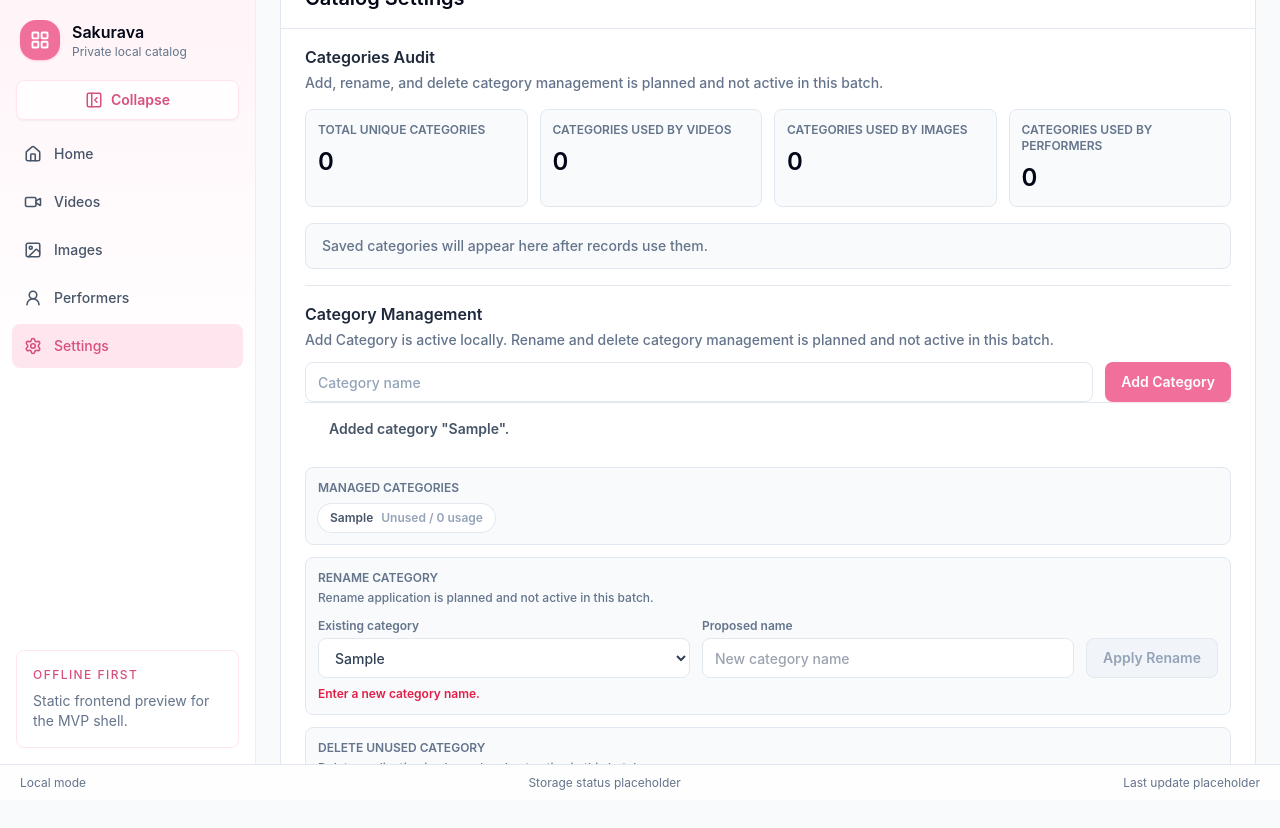
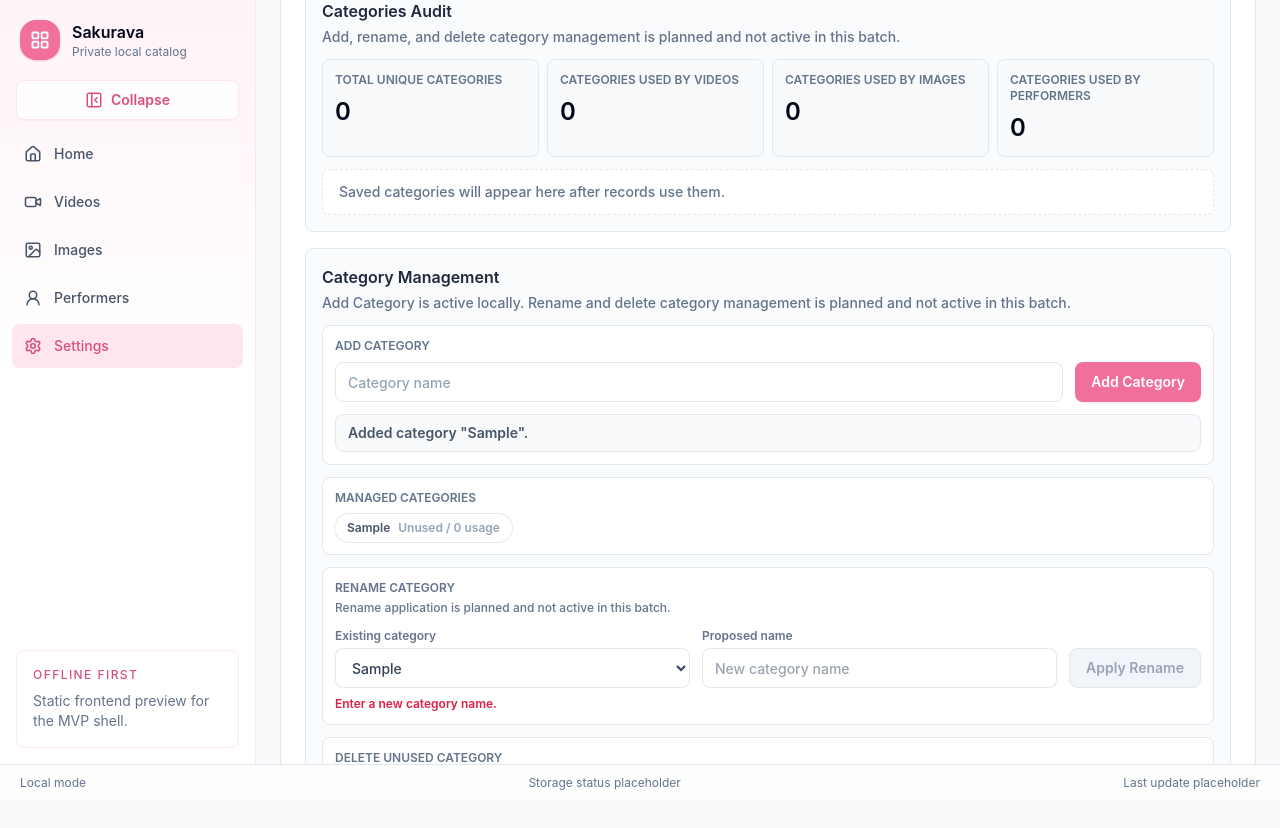
Before and after one commit to wonderfulworldz/sakurava-desktop, a React (Vite) app: page /settings in a window 1280 px wide. Both pictures are taken after typing "Sample" into the empty fields and a click on the button "Add Category". Shown: the top 828 px of the page. Built offline with nearby package versions, Linux system fonts and the light colour scheme.

Commit message:
Polish category management settings UI

```diff
--- a/src/pages/SettingsPage.tsx
+++ b/src/pages/SettingsPage.tsx
@@ -729,6 +729,7 @@ function CatalogSettingsCard({
         </h2>
       </div>
       <div className="space-y-4 px-6 py-4">
+        <div className="rounded-lg border border-slate-200 bg-slate-50/70 p-4">
           <div>
             <h3 className="text-base font-semibold text-slate-800">
               Categories Audit
@@ -738,7 +739,7 @@ function CatalogSettingsCard({
             </p>
           </div>
 
-        <div className="grid gap-3 md:grid-cols-4">
+          <div className="mt-3 grid gap-2 sm:grid-cols-2 xl:grid-cols-4">
             <CategoryAuditMetric label="Total unique categories" value={audit.totalUnique} />
             <CategoryAuditMetric label="Categories used by Videos" value={audit.videoCategories} />
             <CategoryAuditMetric label="Categories used by Images" value={audit.imageCategories} />
@@ -749,8 +750,9 @@ function CatalogSettingsCard({
           </div>
 
           {hasCategories ? (
-          <div className="overflow-hidden rounded-lg border border-slate-200">
-            <div className="grid grid-cols-[minmax(0,1.5fr)_repeat(4,minmax(72px,0.7fr))] gap-2 bg-slate-50 px-3 py-2 text-xs font-semibold uppercase text-slate-500">
+            <div className="mt-3 overflow-x-auto rounded-lg border border-slate-200 bg-white">
+              <div className="min-w-[560px]">
+                <div className="grid grid-cols-[minmax(160px,1.5fr)_repeat(4,minmax(80px,0.7fr))] gap-2 bg-white px-3 py-2 text-xs font-semibold uppercase text-slate-500">
                   <span>Category</span>
                   <span>Videos</span>
                   <span>Images</span>
@@ -761,7 +763,7 @@ function CatalogSettingsCard({
                   {audit.rows.map((row) => (
                     <div
                       key={row.name.toLowerCase()}
-                  className="grid grid-cols-[minmax(0,1.5fr)_repeat(4,minmax(72px,0.7fr))] gap-2 px-3 py-2 text-sm"
+                      className="grid grid-cols-[minmax(160px,1.5fr)_repeat(4,minmax(80px,0.7fr))] gap-2 px-3 py-2 text-sm"
                     >
                       <span className="break-words font-semibold text-slate-700">
                         {row.name}
@@ -774,13 +776,15 @@ function CatalogSettingsCard({
                   ))}
                 </div>
               </div>
+            </div>
           ) : (
-          <p className="rounded-lg border border-slate-200 bg-slate-50 px-4 py-3 text-sm font-medium text-slate-500">
+            <p className="mt-3 rounded-lg border border-dashed border-slate-200 bg-white px-4 py-3 text-sm font-medium text-slate-500">
               Saved categories will appear here after records use them.
             </p>
           )}
+        </div>
 
-        <div className="border-t border-slate-200 pt-4">
+        <div className="rounded-lg border border-slate-200 bg-slate-50/70 p-4">
           <div>
             <h3 className="text-base font-semibold text-slate-800">
               Category Management
@@ -789,7 +793,11 @@ function CatalogSettingsCard({
               Add Category is active locally. Rename and delete category management is planned and not active in this batch.
             </p>
           </div>
-          <div className="mt-3 flex flex-col gap-3 sm:flex-row">
+          <div className="mt-3 rounded-lg border border-slate-200 bg-white p-3">
+            <p className="text-xs font-semibold uppercase text-slate-500">
+              Add Category
+            </p>
+            <div className="mt-2 flex flex-col gap-3 sm:flex-row">
               <label className="min-w-0 flex-1">
                 <span className="sr-only">Category name</span>
                 <input
@@ -810,9 +818,10 @@ function CatalogSettingsCard({
               </button>
             </div>
             <SettingsStatusMessage status={managedCategoryStatus} kind="category" />
+          </div>
 
           {managedCategoryRows.length > 0 && (
-            <div className="mt-3 rounded-lg border border-slate-200 bg-slate-50 px-3 py-3">
+            <div className="mt-3 rounded-lg border border-slate-200 bg-white px-3 py-3">
               <p className="text-xs font-semibold uppercase text-slate-500">
                 Managed Categories
               </p>
@@ -835,7 +844,7 @@ function CatalogSettingsCard({
           )}
 
           {managedCategories.length > 0 && (
-            <div className="mt-3 rounded-lg border border-slate-200 bg-slate-50 px-3 py-3">
+            <div className="mt-3 rounded-lg border border-slate-200 bg-white px-3 py-3">
               <div>
                 <p className="text-xs font-semibold uppercase text-slate-500">
                   Rename Category
@@ -874,7 +883,7 @@ function CatalogSettingsCard({
                 <button
                   type="button"
                   disabled
-                  className="h-10 self-end rounded-lg border border-slate-200 bg-slate-100 px-4 text-sm font-semibold text-slate-400"
+                  className="h-10 self-end rounded-lg border border-slate-200 bg-slate-100 px-4 text-sm font-semibold text-slate-400 md:w-auto"
                 >
                   Apply Rename
                 </button>
@@ -895,7 +904,7 @@ function CatalogSettingsCard({
           )}
 
           {managedCategories.length > 0 && selectedDeleteRow && (
-            <div className="mt-3 rounded-lg border border-slate-200 bg-slate-50 px-3 py-3">
+            <div className="mt-3 rounded-lg border border-slate-200 bg-white px-3 py-3">
               <div>
                 <p className="text-xs font-semibold uppercase text-slate-500">
                   Delete Unused Category
@@ -921,7 +930,7 @@ function CatalogSettingsCard({
                 </label>
                 <div className="grid gap-1 text-xs font-semibold text-slate-500">
                   Usage status
-                  <p className="flex h-10 items-center rounded-lg border border-slate-200 bg-white px-3 text-sm font-semibold text-slate-700">
+                  <p className="flex min-h-10 items-center rounded-lg border border-slate-200 bg-white px-3 py-2 text-sm font-semibold text-slate-700">
                     {selectedDeleteRow.usage === 0
                       ? "Unused / 0 usage: eligible for future deletion."
                       : `${selectedDeleteRow.usage} usage: cannot be deleted until usage is removed.`}
@@ -930,7 +939,7 @@ function CatalogSettingsCard({
                 <button
                   type="button"
                   disabled
-                  className="h-10 self-end rounded-lg border border-slate-200 bg-slate-100 px-4 text-sm font-semibold text-slate-400"
+                  className="h-10 self-end rounded-lg border border-slate-200 bg-slate-100 px-4 text-sm font-semibold text-slate-400 md:w-auto"
                 >
                   Apply Delete
                 </button>
@@ -993,13 +1002,19 @@ function SettingsStatusMessage({
         : kind === "mediaRoot"
           ? "Adding media root..."
           : "Adding category...";
+  const messageClassName =
+    kind === "category"
+      ? `mt-3 rounded-lg border border-slate-200 bg-slate-50 px-3 py-2 text-sm font-semibold ${
+          isError ? "text-rose-600" : "text-slate-600"
+        }`
+      : `border-t border-slate-200 px-6 py-4 text-sm font-semibold ${
+          isError ? "text-rose-600" : "text-slate-600"
+        }`;
 
   return (
     <p
       role={isError ? "alert" : "status"}
-      className={`border-t border-slate-200 px-6 py-4 text-sm font-semibold ${
-        isError ? "text-rose-600" : "text-slate-600"
-      }`}
+      className={messageClassName}
     >
       {status.state === "pending" ? pendingMessage : status.message}
     </p>
```
Lines whose indentation alone changed are shown as unchanged.
